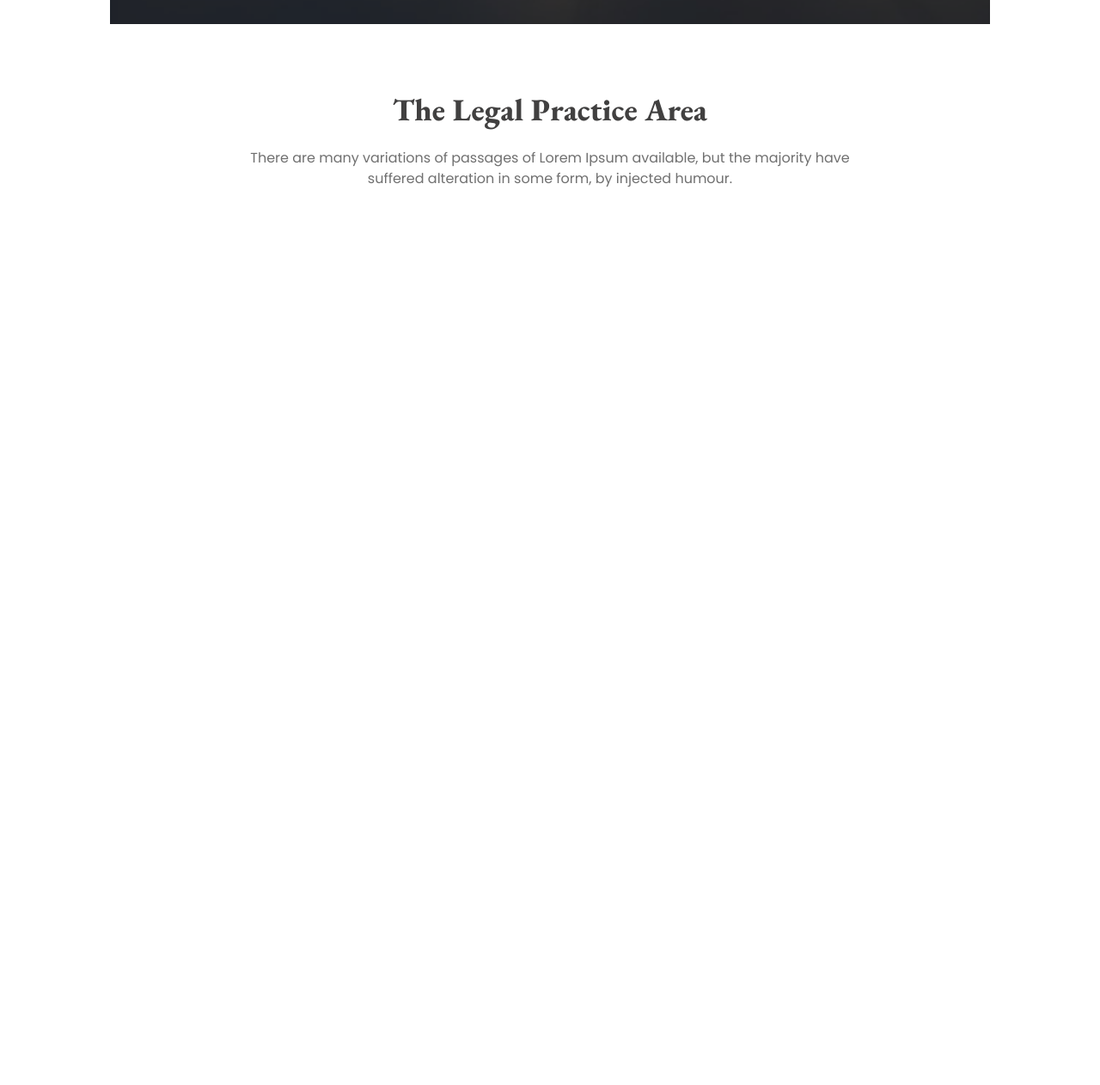
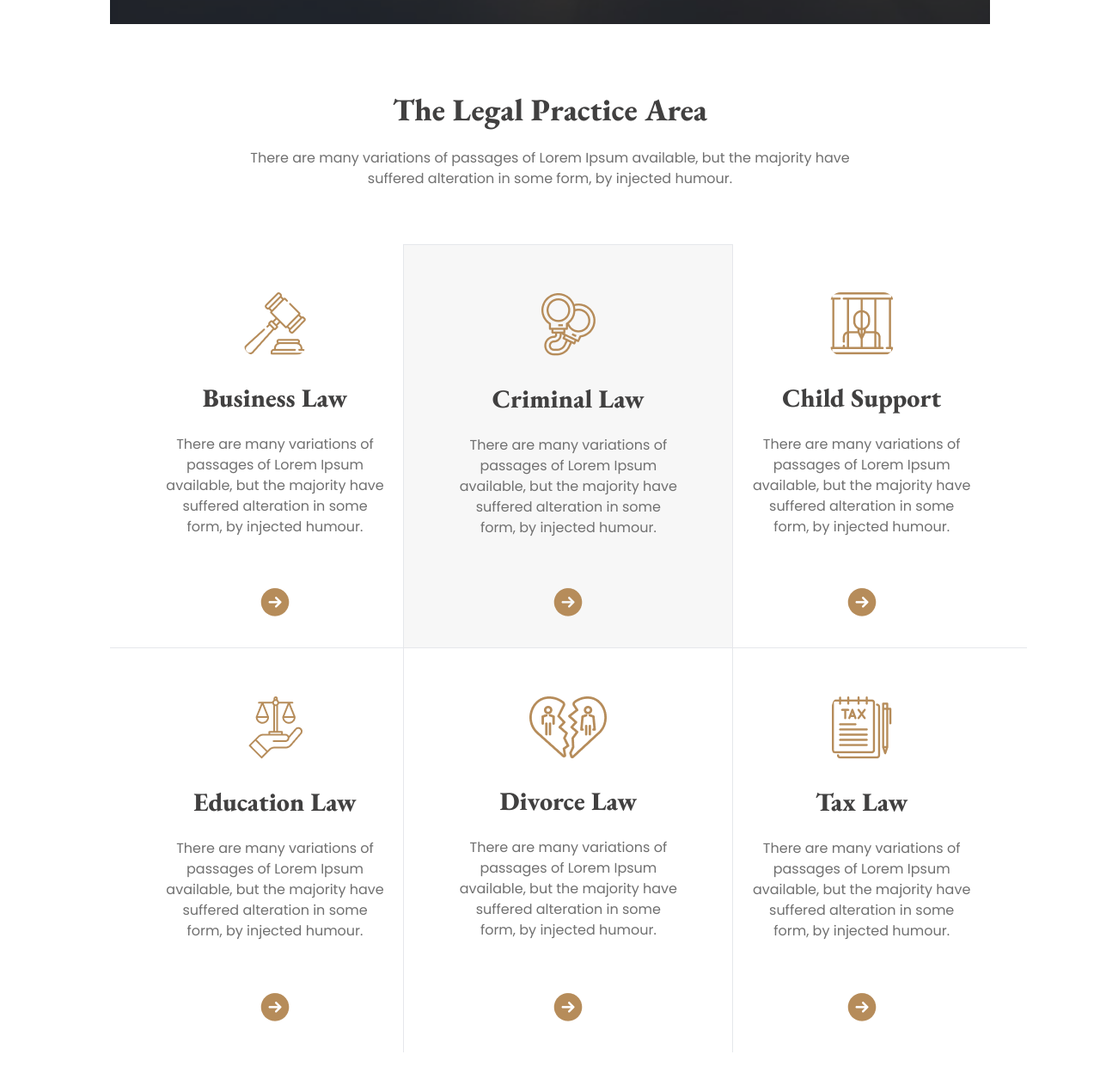
Before and after one commit to tasninanika/Justice_Practice, a plain HTML site: page index.html in a window 1280 px wide. Shown: the part 988-2250 px from the top of the page at 86% size. Before the commit the page ends 1288 px from the top, so only its background shows below. Drawn offline with nearby package versions, Linux system fonts and the light colour scheme.

Commit message:
legal practice section added

```diff
--- a/index.html
+++ b/index.html
@@ -84,13 +84,92 @@
           </div>
     </header>
     <main class="container lg:w-4/5 lg:mx-auto my-20">
+      <!-- legal practice -->
       <section>
         <div class="text-center">
           <h2 class="text-4xl font-extrabold font-garamond text-[#414040]">The Legal Practice Area</h2>
           <p class="text-[#707070] font-poppins my-6 ">There are many variations of passages of Lorem Ipsum available, but the majority have <br> suffered alteration in some form, by injected humour.</p>
         </div>
-        <div class="my-16">
-
+        <!-- legal cards -->
+        <div class="my-16 grid grid-cols-1 md:grid-cols-2 lg:grid-cols-3">
+          <!-- card-1 -->
+          <div class="card w-80 lg:w-96 h-[470px] border-b rounded-none">
+            <figure class="px-10 pt-14">
+              <img src="images/business.png" alt="Business Law" class="rounded-xl" />
+            </figure>
+            <div class="card-body items-center text-center">
+              <h2 class="card-title font-garamond text-3xl font-extrabold text-[#414040]">Business Law</h2>
+              <p class="w-64 mt-4 font-poppins text-[#707070]">There are many variations of passages of Lorem Ipsum available, but the majority have suffered alteration in some form, by injected humour.</p>
+              <div class="card-actions">
+               <img src="images/Frame.png" alt="">
+              </div>
+            </div>
+          </div>
+          <!-- card-2 -->
+          <div class="card w-80 lg:w-96 h-[470px] border bg-[#f3f3f3af] rounded-none">
+            <figure class="px-10 pt-14">
+              <img src="images/criminal.png" alt="Business Law" class="rounded-xl" />
+            </figure>
+            <div class="card-body items-center text-center">
+              <h2 class="card-title font-garamond text-3xl font-extrabold text-[#414040]">Criminal Law</h2>
+              <p class="w-64 mt-4 font-poppins text-[#707070]">There are many variations of passages of Lorem Ipsum available, but the majority have suffered alteration in some form, by injected humour.</p>
+              <div class="card-actions">
+               <img src="images/Frame.png" alt="">
+              </div>
+            </div>
+          </div>
+          <!-- card-3 -->
+          <div class="card w-80 lg:w-96 h-[470px] border-b rounded-none">
+            <figure class="px-10 pt-14">
+              <img src="images/child.png" alt="Business Law" class="rounded-xl" />
+            </figure>
+            <div class="card-body items-center text-center">
+              <h2 class="card-title font-garamond text-3xl font-extrabold text-[#414040]">Child Support</h2>
+              <p class="w-64 mt-4 font-poppins text-[#707070]">There are many variations of passages of Lorem Ipsum available, but the majority have suffered alteration in some form, by injected humour.</p>
+              <div class="card-actions">
+               <img src="images/Frame.png" alt="">
+              </div>
+            </div>
+          </div>
+          <!-- card-4 -->
+          <div class="card w-80 lg:w-96 h-[470px]">
+            <figure class="px-10 pt-14">
+              <img src="images/education.png" alt="Business Law" class="rounded-xl" />
+            </figure>
+            <div class="card-body items-center text-center">
+              <h2 class="card-title font-garamond text-3xl font-extrabold text-[#414040]">Education Law</h2>
+              <p class="w-64 mt-4 font-poppins text-[#707070]">There are many variations of passages of Lorem Ipsum available, but the majority have suffered alteration in some form, by injected humour.</p>
+              <div class="card-actions">
+               <img src="images/Frame.png" alt="">
+              </div>
+            </div>
+          </div>
+          <!-- card-5 -->
+          <div class="card w-80 lg:w-96 h-[470px] border-l border-r rounded-none">
+            <figure class="px-10 pt-14">
+              <img src="images/divorce.png" alt="Business Law" class="rounded-xl" />
+            </figure>
+            <div class="card-body items-center text-center">
+              <h2 class="card-title font-garamond text-3xl font-extrabold text-[#414040]">Divorce Law</h2>
+              <p class="w-64 mt-4 font-poppins text-[#707070]">There are many variations of passages of Lorem Ipsum available, but the majority have suffered alteration in some form, by injected humour.</p>
+              <div class="card-actions">
+               <img src="images/Frame.png" alt="">
+              </div>
+            </div>
+          </div>
+          <!-- card-6 -->
+          <div class="card w-80 lg:w-96 h-[470px]">
+            <figure class="px-10 pt-14">
+              <img src="images/tax.png" alt="Business Law" class="rounded-xl" />
+            </figure>
+            <div class="card-body items-center text-center">
+              <h2 class="card-title font-garamond text-3xl font-extrabold text-[#414040]">Tax Law</h2>
+              <p class="w-64 mt-4 font-poppins text-[#707070]">There are many variations of passages of Lorem Ipsum available, but the majority have suffered alteration in some form, by injected humour.</p>
+              <div class="card-actions">
+               <img src="images/Frame.png" alt="">
+              </div>
+            </div>
+          </div>
         </div>
 
       </section>
```
